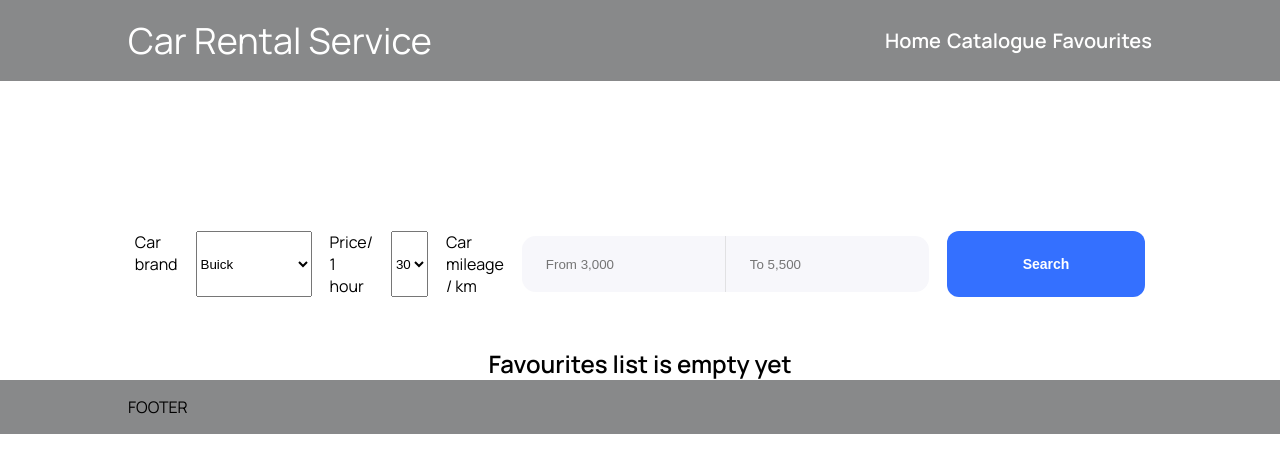
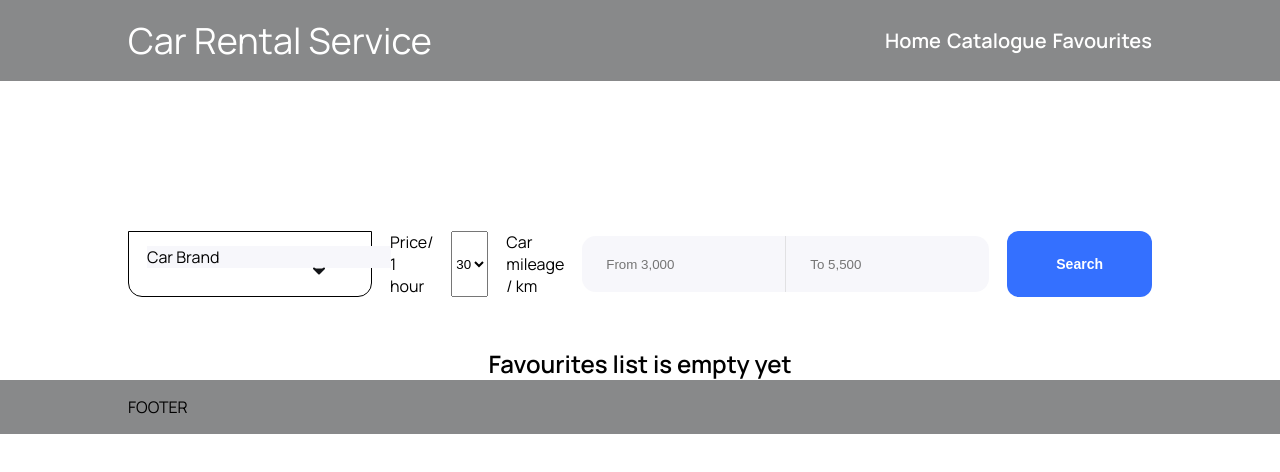
Before and after one commit to Enab13d/car-rental-service, a React (Create React App) app: page /car-rental-service/favorites in a window 1280 px wide. Shown: the top 472 px of the page. Built offline with nearby package versions, Linux system fonts and the light colour scheme.

Commit message:
created drop-down list

```diff
--- /dev/null
+++ b/src/components/SearchForm/Dropdown.styled.jsx
@@ -0,0 +1,54 @@
+import styled from "@emotion/styled";
+import { theme } from "constants/theme";
+const DropDownContainer = styled.div`
+  background-color: ${theme.colors.dropDownBg};
+  border-radius: 0 0 14px 14px;
+  border: 1px solid black;
+  padding-left: ${theme.sizing(9)};
+  padding-top: ${theme.sizing(7)};
+  padding-bottom: ${theme.sizing(7)};
+  width: ${theme.sizing(122)};
+  position: relative;
+`;
+const DropDownHeader = styled.div`
+width: ${theme.sizing(122)};
+background-color: ${theme.colors.inputBg};
+`;
+const DropDownListContainer = styled.div`
+  width: ${theme.sizing(122)};
+`;
+const DropDownList = styled.ul`
+  width: ${theme.sizing(122)};
+  & :first-child {
+  padding-top: ${theme.sizing(9)};
+};
+  & :not(:last-child) {
+    margin-bottom: ${theme.sizing(4)};
+  }
+`;
+const ListItem = styled.li`
+width: ${theme.sizing(122)};
+`;
+
+const ExpandDropdownBtn = styled.button`
+  position: absolute;
+  top: ${theme.sizing(14)};
+  right: ${theme.sizing(18)};
+  display: block;
+  background-color: transparent;
+  border: none;
+`
+const DropdownIcon = styled.svg`
+  width: 20px;
+  height: 20px;
+  fill: ${theme.colors.arrowIcon};
+  stroke: ${theme.colors.arrowIcon};
+`
+
+export {
+  DropDownContainer,
+  DropDownHeader,
+  DropDownListContainer,
+  DropDownList,
+  ListItem, ExpandDropdownBtn, DropdownIcon
+};
--- a/src/components/SearchForm/SearchForm.jsx
+++ b/src/components/SearchForm/SearchForm.jsx
@@ -1,9 +1,13 @@
 import { Filter, Field, FormWrapper, Select, FieldWrapper } from "./SearchForm.styled";
 import { CardButton } from "components/VehicleCard/VehicleCard.styled";
+import {
+    DropDownContainer, DropDownHeader, DropDownListContainer, DropDownList, ListItem, ExpandDropdownBtn, DropdownIcon
+} from './Dropdown.styled'
 import { useState } from "react";
 import { makes, prices } from "assets/makes";
-
+import sprite from "../../constants/icons/symbol-defs.svg";
 const SearchForm = () => {
+  const [isOpen, setIsOpen] = useState(false);
   const [price, setPrice] = useState("");
   const [make, setMake] = useState("");
   const [minMileage, setMinMileage] = useState("");
@@ -18,16 +22,32 @@ const SearchForm = () => {
     e.preventDefault();
     setMake(e.target.value);
   };
+  const toggle = (e) => {
+    e.preventDefault()
+    setIsOpen(!isOpen);
+  }
 
   return (
     <FormWrapper>
       <Filter>
-        <label htmlFor="make">Car brand</label>
-        <Select id="make" name={make} onChange={handleChange} value={make}>
+        <DropDownContainer>
+          <ExpandDropdownBtn onClick={toggle}>
+            <DropdownIcon>
+              {!isOpen && <use href={sprite + "#icon-chevron-down"}></use>}
+              {isOpen && <use href={sprite + "#icon-chevron-up"}></use>}
+            </DropdownIcon>
+          </ExpandDropdownBtn>
+          <DropDownHeader>Car Brand</DropDownHeader>
+          {isOpen && <DropDownListContainer>
+            <DropDownList>
+
           {makes.map((make) => (
-            <option value={make}>{make}</option>
+            <ListItem>{make}</ListItem>
           ))}
-        </Select>
+
+            </DropDownList>
+          </DropDownListContainer>}
+</DropDownContainer>
 
         <label htmlFor="price">Price/ 1 hour</label>
         <Select
--- a/src/components/SearchForm/SearchForm.styled.jsx
+++ b/src/components/SearchForm/SearchForm.styled.jsx
@@ -32,6 +32,7 @@ background-color: ${theme.colors.inputBg};
 
 border-radius: ${(props) => props.left ? "14px 0px 0px 14px" : "0px 14px 14px 0px"};
 `
+
 export {
     Filter,
     Field,
--- a/src/constants/theme.js
+++ b/src/constants/theme.js
@@ -11,6 +11,8 @@ const theme = {
     inputBg: "rgba(247, 247, 251, 1)",
     inputInnerBorder: "rgba(138, 138, 137, 0.2)",
     overlay: "rgba(18, 20, 23, 0.5)",
+    dropDownBg: "rgba(255, 255, 255, 1)",
+    arrowIcon: "rgba(18, 20, 23, 1)",
   },
   fonts: {
     primary: "Manrope",
```
Also changed, not shown: src/constants/icons/symbol-defs.svg.
